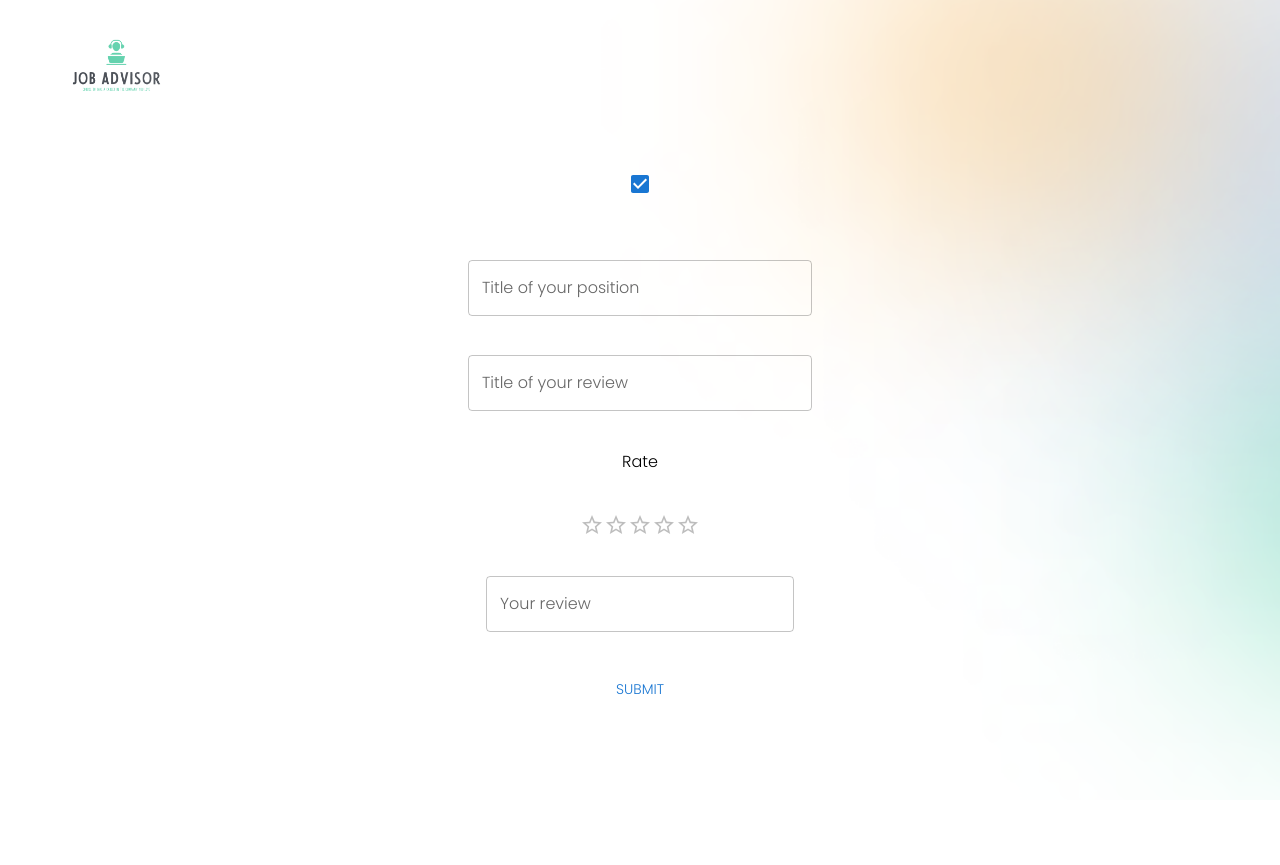
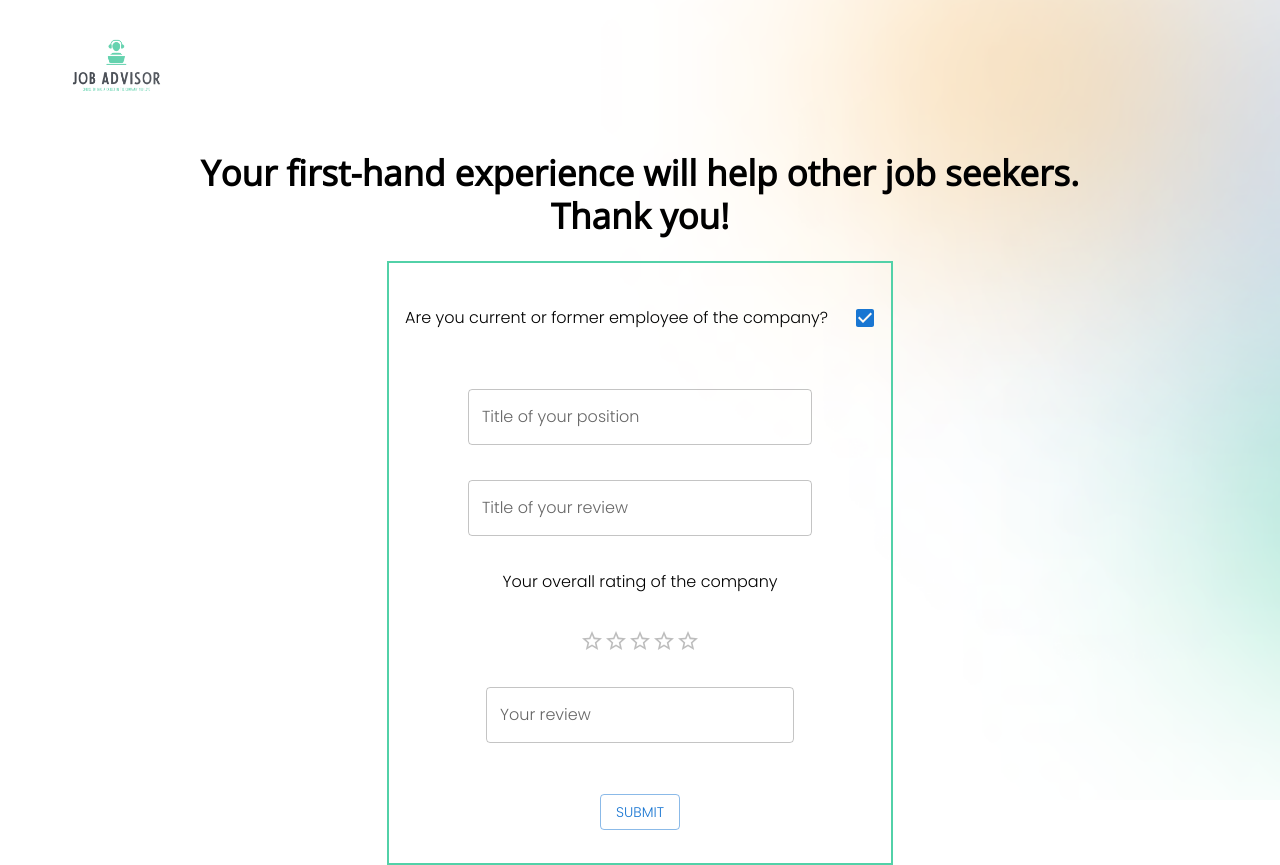
Before and after one commit to Job-Advisor-project/FrontEnd, a React (Create React App) app in the folder react/: page /reviews in a window 1280 px wide. Before the commit the page ends 800 px from the top, so only its background shows below. Built offline with nearby package versions, Linux system fonts and the light colour scheme.

Commit message:
added basic styling

```diff
--- a/react/src/pages/ReviewForm.jsx
+++ b/react/src/pages/ReviewForm.jsx
@@ -1,4 +1,12 @@
-import { Box, Checkbox, Grid, Typography, Button, Rating } from "@mui/material";
+import {
+  Box,
+  Checkbox,
+  Grid,
+  Typography,
+  Button,
+  Rating,
+  FormControlLabel,
+} from "@mui/material";
 import TextField from "@mui/material/TextField";
 import * as React from "react";
 import { useState } from "react";
@@ -43,19 +51,28 @@ export default function ReviewForm({ companyId }) {
           />
         </Typography>
       </Grid>
-      <Box sx={{}}>
+      <Box
+        sx={{ display: "flex", alignItems: "center", flexDirection: "column" }}
+      >
+        <Typography textAlign="center" variant="h4" sx={{ my: 3 }} gutterBottom>
+          Your first-hand experience will help other job seekers.<br></br> Thank
+          you!
+        </Typography>
         <form
           style={{
+            border: "2px solid #52D1A8",
             display: "flex",
             flexDirection: "column",
-            minWidth: "50%",
+            minWidth: "30%",
+            margin: "auto",
             height: "600px",
-            border: "bold",
             alignItems: "center",
             justifyContent: "space-around",
           }}
           onSubmit={handleSubmit}
         >
+          <FormControlLabel
+            control={
               <Checkbox
                 name="employee"
                 value={review.employee}
@@ -68,6 +85,11 @@ export default function ReviewForm({ companyId }) {
                   });
                 }}
               />
+            }
+            label="Are you current or former employee of the company?"
+            labelPlacement="start"
+          />
+
           <TextField
             id="outlined-name"
             name="jobTitle"
@@ -92,7 +114,9 @@ export default function ReviewForm({ companyId }) {
               });
             }}
           />
-          <Typography component="legend">Rate</Typography>
+          <Typography component="legend">
+            Your overall rating of the company
+          </Typography>
           <Rating
             name="stars"
             value={review.stars}
@@ -105,7 +129,6 @@ export default function ReviewForm({ companyId }) {
           />
           <TextField
             name="feedback"
-            id="outlined-multiline-flexible"
             label="Your review"
             multiline
             maxRows={4}
@@ -118,7 +141,14 @@ export default function ReviewForm({ companyId }) {
             }}
           />
 
-          <Button type="submit">Submit</Button>
+          <Button
+            sx={{ m: 2 }}
+            variant="outlined"
+            cursor="pointer"
+            type="submit"
+          >
+            Submit
+          </Button>
         </form>
       </Box>
     </Box>
```
Lines whose indentation alone changed are shown as unchanged.
